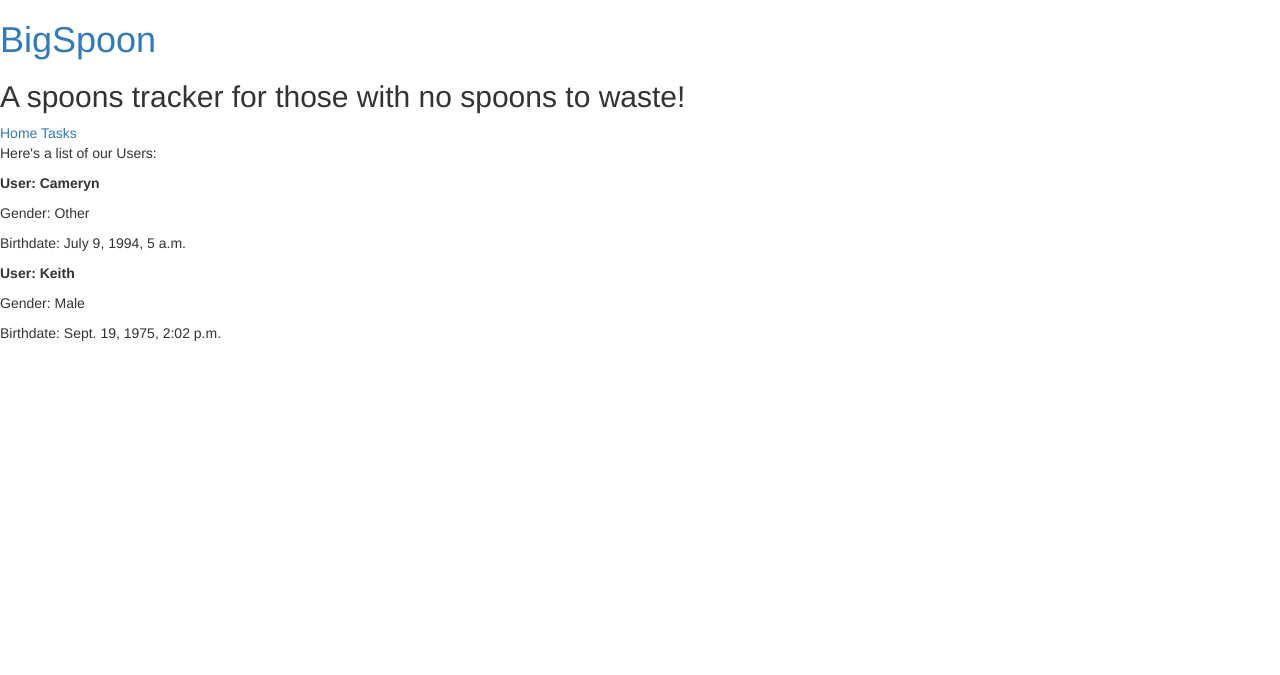
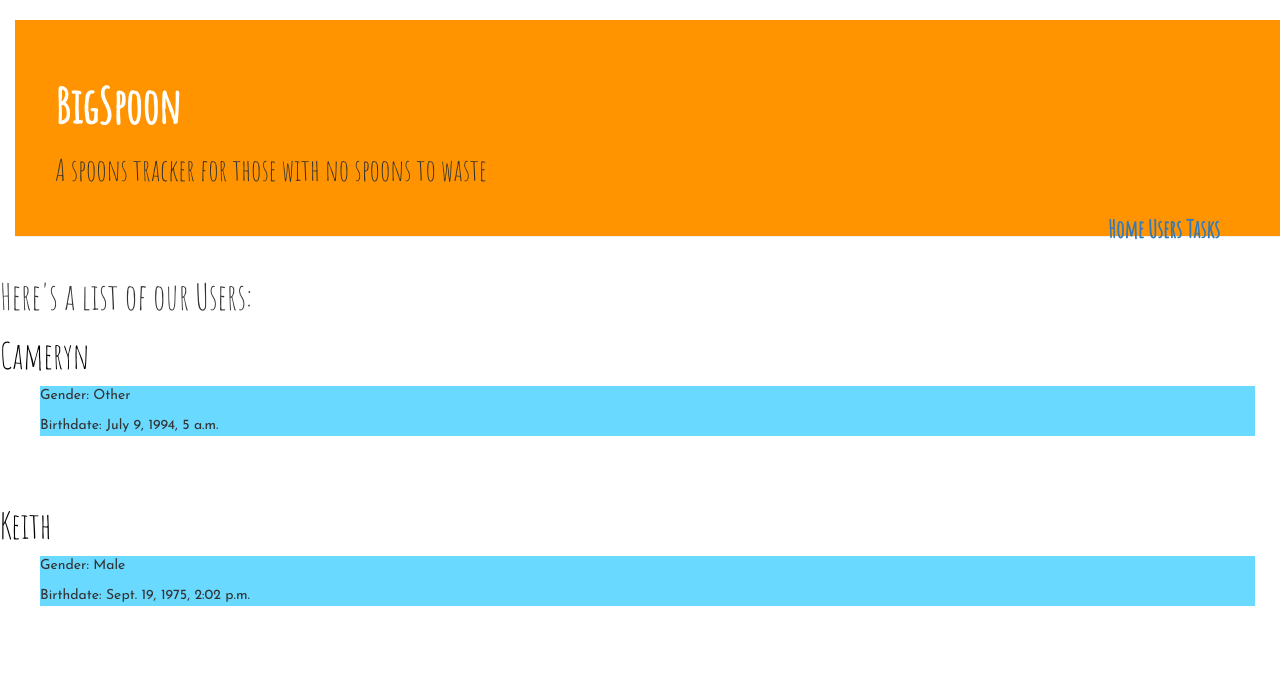
Before and after one commit to cam-benfield/spoons, a Django app: page /user_list in a window 1280 px wide. Shown: the top 675 px of the page. Run offline with Django 3.2, Linux system fonts and the light colour scheme; data comes from the database, SQL or seed files in the repository; both versions use the stored data as it was after the commit; some libraries are stand-ins or nearby versions.

Commit message:
Added detail view for users and tasks. Switched CSS to Static.

```diff
--- a/spoonssite/spoons/models.py
+++ b/spoonssite/spoons/models.py
@@ -2,16 +2,16 @@ from django.db import models
 
 class SpoonUser(models.Model):
     GENDER_CHOICES = (
-        ('FEMALE', 'Female'),
-        ('MALE', 'Male'),
-        ('OTHER', 'Other'),
+        ('Female', 'Female'),
+        ('Male', 'Male'),
+        ('Other', 'Other'),
     )
 
     user_key = models.AutoField(primary_key=True)
     user_name = models.ForeignKey('auth.User')
     user_gender = models.CharField(max_length=20,
         choices=GENDER_CHOICES,
-        default = 'UNKNOWN'
+        default = 'Unknown'
     )
     join_date = models.DateTimeField('Date Joined')
     birthdate = models.DateTimeField('Birthdate')
@@ -37,6 +37,5 @@ class SpoonTask(models.Model):
         default = 'None'
     )
     value = models.PositiveIntegerField()
-
     def __str__(self):
-        return self.task
+        return str(self.task_user) + '-' + self.task
--- /dev/null
+++ b/spoonssite/spoons/static/css/styles.css
@@ -0,0 +1,67 @@
+h1 a {
+    color: #FCA205;
+    font-family: 'Amatic SC';
+    font-style: normal;;
+}
+
+body {
+    padding-left: 15px;
+}
+
+.page-menu {
+    color: #FCA205;
+    font-family: 'Amatic SC';
+}
+
+.page-header {
+  background-color: #ff9400;
+  margin-top: 20px;
+  padding: 40px 40px 40px 40px;
+}
+
+.page-header h1, .page-header h1 a, .page-header h1 a:visited, .page-header h1 a:active {
+  color: #ffffff;
+  font-size: 36pt;
+  text-decoration: none;
+}
+.page-title {
+  font-weight: bold;
+}
+
+.info {
+  margin-left: 40px;
+  margin-right: 40px;
+  background-color: #69D9FF;
+  font-family: 'Josefin Sans';
+}
+
+h1, h2, h3, h4 {
+  font-family: 'Amatic SC', cursive;
+}
+
+.date {
+  color: #828282;
+}
+
+.save{
+  float: right;
+}
+
+.post-form textarea, .post-form input{
+  width: 100%;
+}
+
+.top-menu, .top-menu:hover, .top-menu:visited {
+  color: #ffffff;
+  float: right;
+  font-size: 26pt;
+  margin-right: 20px;
+}
+
+.user, .task {
+  margin-bottom: 70px;
+}
+
+.user h1 a, .user h1 a:visited, .task h1 a, .task h1 a:visited {
+  color: #000000
+}
--- a/spoonssite/spoons/static/styles.css
+++ /dev/null
@@ -1,3 +0,0 @@
-h1 a {
-  color: #FCA205;
-}
--- /dev/null
+++ b/spoonssite/spoons/templates/spoons/base.html
@@ -0,0 +1,33 @@
+<!DOCTYPE html>
+{% load staticfiles %}
+
+<html>
+  <head>
+    <title>BigSpoon</title>
+    <link rel="stylesheet" href="//maxcdn.bootstrapcdn.com/bootstrap/3.2.0/css/bootstrap.min.css">
+    <link rel="stylesheet" href="//maxcdn.bootstrapcdn.com/bootstrap/3.2.0/css/bootstrap-theme.min.css">
+    <link rel="stylesheet" type="text/css" href="//fonts.googleapis.com/css?family=Amatic+SC" />
+    <link rel="stylesheet" type="text/css" href="//fonts.googleapis.com/css?family=Josefin+Sans" />
+    <link rel="stylesheet" href="{% static 'css/styles.css' %}">
+  </head>
+
+  <body>
+    <div class="page-header">
+      <h1 class="page-title"><a href='/'>BigSpoon</a></h1>
+      <h2>A spoons tracker for those with no spoons to waste</h2>
+      <div class="top-menu">
+        <h3><strong>
+          <a href='/index.html'>Home</a>
+          <a href='/user_list.html'>Users</a>
+          <a href='/task_list.html'>Tasks</a>
+        </strong></h3>
+      </div>
+    </div>
+    <div class="content-container">
+      <div class="row">
+        {% block content %}
+        {% endblock%}
+      </div>
+    </div>
+  </body>
+</html>
--- a/spoonssite/spoons/templates/spoons/user_list.html
+++ b/spoonssite/spoons/templates/spoons/user_list.html
@@ -1,30 +1,16 @@
-<!DOCTYPE html>
-{% load staticfiles %}
-<html>
-  <head>
-    <title>BigSpoon</title>
-    <link rel="stylesheet" href="//maxcdn.bootstrapcdn.com/bootstrap/3.2.0/css/bootstrap.min.css">
-    <link rel="stylesheet" href="//maxcdn.bootstrapcdn.com/bootstrap/3.2.0/css/bootstrap-theme.min.css">
-    <link rel="stylesheet" href="{% static 'css/blog.css' %}">
-  </head>
+{% extends 'spoons/base.html' %}
 
-  <body>
-    <h1><a href='/index.html'>BigSpoon</a></h1>
-    <h2>A spoons tracker for those with no spoons to waste!</h2>
-    <div class="menu"> <!-- NOTE: Not necessary -->
-      <a href='/index.html'>Home</a>
-      <a href='/task_list.html'>Tasks</a
-    </div>
-    </legend>
-    <p>Here's a list of our Users:</p>
+{% block content %}
+    <h1>Here's a list of our Users:</h1>
     <div>
       {% for user in users %}
-        <div>
-          <p><strong>User: {{user.user_name}}</strong></p>
-          <p>Gender: {{user.user_gender}}</p>
-          <p>Birthdate: {{user.birthdate}}</p>
+        <div class="user">
+          <h1><a href="{% url 'user_detail' pk=user.user_key %}">{{user.user_name}}</a></h1>
+          <div class="info">
+            <p>Gender: {{user.user_gender}}</p>
+            <p>Birthdate: {{user.birthdate}}</p>
+          </div>
         </div>
       {% endfor %}
     </div>
-  </body>
-</html>
+{% endblock %}
--- a/spoonssite/spoons/urls.py
+++ b/spoonssite/spoons/urls.py
@@ -5,5 +5,7 @@ urlpatterns = [
     url(r'^$', views.index, name='index'),
     url(r'^index', views.index, name='index'),
     url(r'^task_list', views.task_list, name='tasks'),
+    url(r'^task/(?P<pk>\d+)/$', views.task_detail, name='task_detail'),
     url(r'^user_list', views.user_list, name='users'),
+    url(r'^user/(?P<pk>\d+)/$', views.user_detail, name='user_detail'),
 ]
--- a/spoonssite/spoons/views.py
+++ b/spoonssite/spoons/views.py
@@ -1,4 +1,4 @@
-from django.shortcuts import render
+from django.shortcuts import render, get_object_or_404
 from django.http import HttpResponse
 from django.utils import timezone
 from .models import SpoonTask, SpoonUser
@@ -10,6 +10,14 @@ def task_list(request):
     tasks = SpoonTask.objects.all() # NOTE: Make User Dynamic
     return render(request, 'spoons/task_list.html', {'tasks': tasks})
 
+def task_detail(request, pk):
+    task = SpoonTask.objects.get(pk=pk)
+    return render(request, 'spoons/task_detail.html', {'task': task})
+
 def user_list(request):
     users = SpoonUser.objects.all() # NOTE: Make User more Dynamic
     return render(request, 'spoons/user_list.html', {'users': users})
+
+def user_detail(request, pk):
+    user = SpoonUser.objects.get(pk=pk)
+    return render(request, 'spoons/user_detail.html', {'user': user})
```
Also changed, not shown: spoonssite/spoons/templates/spoons/index.html (+7 -27 lines), spoonssite/spoons/templates/spoons/task_detail.html (added, +11 -0 lines), spoonssite/spoons/templates/spoons/task_list.html (+8 -21 lines), spoonssite/spoons/templates/spoons/user_detail.html (added, +11 -0 lines), spoonssite/db.sqlite3.
